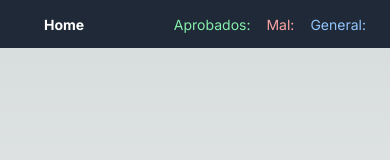
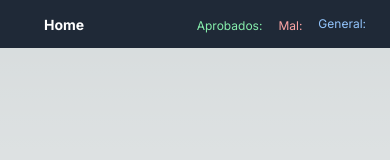
Before and after one commit to Andressitoito/parciales-practicos-uba, a Next.js app: page / in a window 390 px wide. Shown: the top 160 px of the page. Built offline with nearby package versions, Linux system fonts and the light colour scheme; no server answers; the database is empty.

Commit message:
Optimización del Backend y Mejoras de Visualización
Se eliminaron los console.logs del backend para mejorar la eficiencia del código y se redujo el tamaño de la letra en el frontend para mejorar la visualización de la información y la experiencia del usuario.

```diff
--- a/lib/mongodb/database_interaction/actualizar_materia_database.js
+++ b/lib/mongodb/database_interaction/actualizar_materia_database.js
@@ -17,7 +17,7 @@ export async function actualizar_materia_database(score, materia) {
 			_id: mongoose.Types.ObjectId.createFromHexString(materiaData[materia]),
 		});
 
-    console.log("counter ", counter)
+    // console.log("counter ", counter)
 
 		let updateFields = {
 			$inc: { count: 1 },
@@ -40,6 +40,6 @@ export async function actualizar_materia_database(score, materia) {
 		return -1; // Devuelve -1 en caso de error
 	} finally {
 		await mongoose.connection.close();
-		console.log("Desconectado de MongoDB");
+		// console.log("Desconectado de MongoDB");
 	}
 }
--- a/lib/mongodb/mongo_connect.js
+++ b/lib/mongodb/mongo_connect.js
@@ -7,7 +7,7 @@ export const mongo_connect = async () => {
 		if (mongoose.connection.readyState === 0) {
 			mongoose.set("strictQuery", true);
 			await mongoose.connect(process.env.MONGO_CONNECTION_STRING);
-			console.log("Connected to the database");
+			// console.log("Connected to the database");
 		} else {
 			console.log("There is already an active connection");
 		}
--- a/src/components/navbar/navbar.js
+++ b/src/components/navbar/navbar.js
@@ -18,20 +18,21 @@ const Navbar = () => {
 			{/* Lado derecho del navbar con los datos de los exámenes */}
 			<div className="flex items-center">
 				<div className="mr-4">
-					<span className="text-green-300 text-sm md:text-base">Aprobados: </span>
-					<span className="text-green-500">{countersData?.ok}</span>
+					<span className="text-green-300 text-xs md:text-base">Aprobados: </span>
+					<span className="text-green-500 text-xs md:text-base">{countersData?.ok}</span>
 				</div>
 
 				<div className="mr-4">
-					<span className="text-red-300 text-sm md:text-base">Mal: </span>
-					<span className="text-red-500">{countersData?.fail}</span>
+					<span className="text-red-300 text-xs md:text-base">Mal: </span>
+					<span className="text-red-500 text-xs md:text-base">{countersData?.fail}</span>
 				</div>
 
-				<div>
-					<span className="text-blue-300 text-sm md:text-base">General: </span>
-					<span className="text-blue-500">{countersData?.count}</span>
+				<div className="flex items-center">
+					<span className="text-blue-300 text-xs md:text-base">General: </span>
+					<span className="text-blue-500 text-xs md:text-base"> {countersData?.count}</span>
 				</div>
 			</div>
+
 		</nav>
 	);
 };
--- a/src/pages/api/database/actualizar_data_materia.js
+++ b/src/pages/api/database/actualizar_data_materia.js
@@ -6,10 +6,10 @@ async function handler(req, res) {
 		try {
 			const { score, materia } = req.body;
 
-			console.log(score, materia)
+			// console.log(score, materia)
 
 			totalExamsTaken = await actualizar_materia_database(score, materia);
-			console.log("totalExamsTaken ", totalExamsTaken)
+			// console.log("totalExamsTaken ", totalExamsTaken)
 		} catch (error) {
 			return res.status(500).json({
 				status: 500,
```
